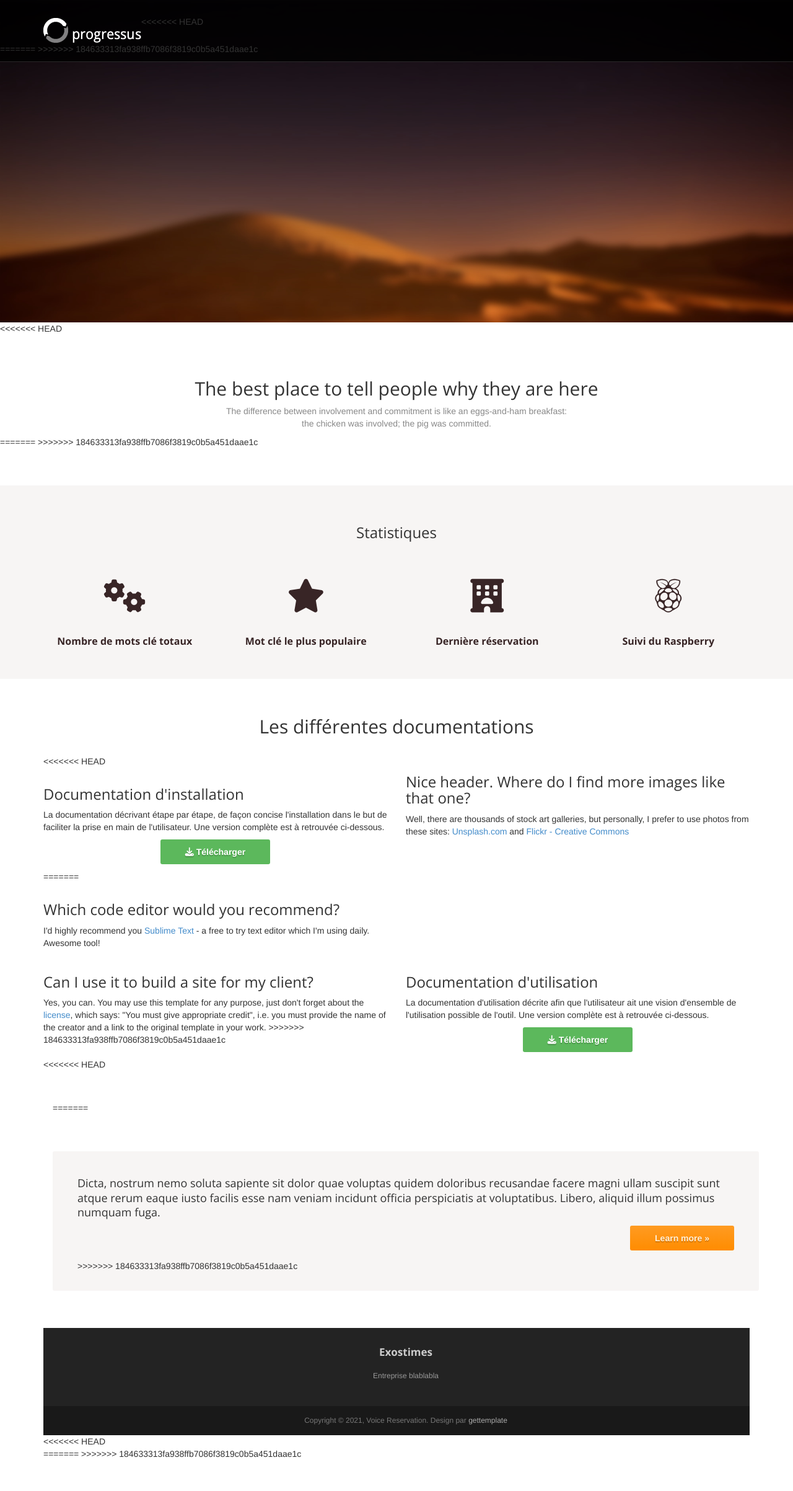
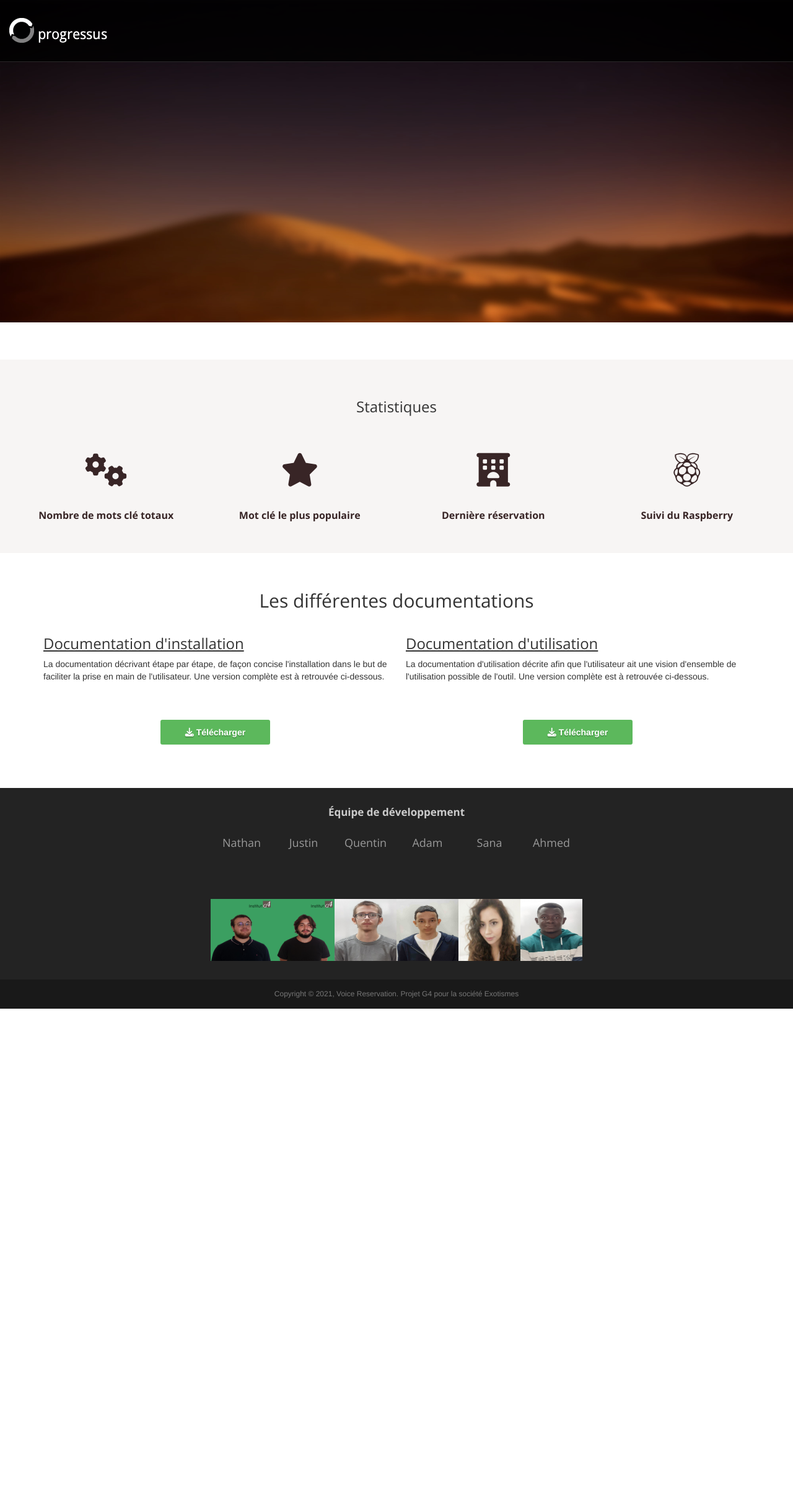
Before and after one commit to aikozz/cercle_projet, a PHP site: page / in a window 1280 px wide. Shown: the whole page at 62% size. After the commit the page ends 1627 px from the top, so only its background shows below. Run offline with PHP 8.4, Linux system fonts and the light colour scheme; some libraries are stand-ins or nearby versions.

Commit message:
edit footer, added photos

```diff
--- a/assets/css/main.css
+++ b/assets/css/main.css
@@ -1,5 +1,5 @@
 /* Header */
-#head { background:#181015 url( ../images/bg_header.jpg) no-repeat; background-size: cover; min-height:520px; text-align: center; padding-top:240px; color:white; font-family:"Open sans", Helvetica, Arial; font-weight:300; }
+#head { background:#181015 url( ../cercle_projet/assets/images/bg_header.jpg) no-repeat; background-size: cover; min-height:520px; text-align: center; padding-top:240px; color:white; font-family:"Open sans", Helvetica, Arial; font-weight:300; }
 #head.secondary { height:100px; min-height: 100px; padding-top:0px; }
 	#head .lead { font-family:"Open sans", Helvetica, Arial; font-size:44px; margin-bottom:6px; color:white; line-height:1.15em; }
 	#head .tagline { color:rgba(255,255,255,0.75); margin-bottom:25px; }
@@ -80,3 +80,15 @@ img.pull-left { margin-right: 10px; }
 
 	.widget-simplenav { margin-left:-5px; }
 	.widget-simplenav a{ margin:0 5px; }
+
+	 .container{
+		display: flex;
+		flex-flow: row wrap;
+		justify-content: center;
+		align-content: center;
+		align-items: center;
+	  }
+	  .inside{
+		height:100px;
+		width:100px;
+	  }
--- a/index.php
+++ b/index.php
@@ -29,15 +29,11 @@
 <body class="home">
 	<!-- Fixed navbar -->
 	<div class="navbar navbar-inverse navbar-fixed-top headroom">
-		<div class="container">
+		<div class="containerHeader">
 			<div class="navbar-header">
-				<a class="navbar-brand" href="index.html"><img src="assets/images/logo.png" alt="Progressus HTML5 template"></a>
+				<a class="navbar-brand" href="index.html"><img src="../cercle_projet/assets/images/logo.png"></a>
 			</div>
-<<<<<<< HEAD
 
-			</div><!--/.nav-collapse -->
-=======
->>>>>>> 184633313fa938ffb7086f3819c0b5a451daae1c
 		</div>
 	</div>
 	<!-- /.navbar -->
@@ -52,24 +48,9 @@
 		</div>
 	</header>
 	<!-- /Header -->
-<<<<<<< HEAD
-	<!-- Intro -->
-	<div class="container text-center">
-		<br> <br>
-		<h2 class="thin">The best place to tell people why they are here</h2>
-		<p class="text-muted">
-			The difference between involvement and commitment is like an eggs-and-ham breakfast:<br>
-			the chicken was involved; the pig was committed.
-		</p>
-	</div>
-	<!-- /Intro-->
-
-=======
-
->>>>>>> 184633313fa938ffb7086f3819c0b5a451daae1c
 	<!-- Highlights - jumbotron -->
 	<div class="jumbotron top-space">
-		<div class="container">
+		<div class="containerStat">
 
 			<h3 class="text-center thin">Statistiques</h3>
 
@@ -117,72 +98,26 @@
 
 	<!-- container -->
 	<div class="container">
-
 		<h2 class="text-center top-space">Les différentes documentations</h2>
 		<br>
-
 		<div class="row">
 			<div class="col-sm-6">
-<<<<<<< HEAD
-				<h3>Documentation d'installation</h3>
+				<h3><u>Documentation d'installation</u></h3>
 				<p>La documentation décrivant étape par étape, de façon concise l'installation dans le but de faciliter la prise en main
 					de l'utilisateur.
 					Une version complète est à retrouvée ci-dessous.
-					<p class="text-center"><a class="btn btn-success btn-large"><i class="fa fa-download" aria-hidden="true"></i> Télécharger</a></p>
-=======
-				<h3>Which code editor would you recommend?</h3>
-				<p>I'd highly recommend you <a href="http://www.sublimetext.com/">Sublime Text</a> - a free to try text editor which I'm using daily. Awesome tool!</p>
-			</div>
-			<div class="col-sm-6">
-				<h3>Nice header. Where do I find more images like that one?</h3>
-				<p>
-					Well, there are thousands of stock art galleries, but personally,
-					I prefer to use photos from these sites: <a href="http://unsplash.com">Unsplash.com</a>
-					and <a href="http://www.flickr.com/creativecommons/by-2.0/tags/">Flickr - Creative Commons</a></p>
-			</div>
-		</div> <!-- /row -->
-
-		<div class="row">
-			<div class="col-sm-6">
-				<h3>Can I use it to build a site for my client?</h3>
-				<p>
-					Yes, you can. You may use this template for any purpose, just don't forget about the <a href="http://creativecommons.org/licenses/by/3.0/">license</a>,
-					which says: "You must give appropriate credit", i.e. you must provide the name of the creator and a link to the original template in your work.
->>>>>>> 184633313fa938ffb7086f3819c0b5a451daae1c
+				<p class="text-center top-space"><a class="btn btn-success btn-large"><i class="fa fa-download" aria-hidden="true"></i> Télécharger</a></p>
 				</p>
 			</div>
 			<div class="col-sm-6">
-				<h3>Documentation d'utilisation</h3>
+				<h3><u>Documentation d'utilisation</u></h3>
 				<p>La documentation d'utilisation décrite afin que l'utilisateur ait une vision d'ensemble de l'utilisation possible de l'outil.
 					Une version complète est à retrouvée ci-dessous.
-					<p class="text-center"><a class="btn btn-success btn-large"><i class="fa fa-download" aria-hidden="true"></i> Télécharger</a></p>
+				<p class="text-center top-space"><a class="btn btn-success btn-large"><i class="fa fa-download" aria-hidden="true"></i> Télécharger</a></p>
 
 				</p>
 			</div>
 		</div> <!-- /row -->
-<<<<<<< HEAD
-			<!-- /container -->
-
-	<!-- Social links. @TODO: replace by link/instructions in template -->
-	<section id="social">
-		<div class="container">
-			<div class="wrapper clearfix">
-				<!-- AddThis Button BEGIN -->
-				<div class="addthis_toolbox addthis_default_style">
-				<a class="addthis_button_facebook_like" fb:like:layout="button_count"></a>
-				<a class="addthis_button_tweet"></a>
-				<a class="addthis_button_linkedin_counter"></a>
-				<a class="addthis_button_google_plusone" g:plusone:size="medium"></a>
-				</div>
-				<!-- AddThis Button END -->
-			</div>
-=======
-
-		<div class="jumbotron top-space">
-			<h4>Dicta, nostrum nemo soluta sapiente sit dolor quae voluptas quidem doloribus recusandae facere magni ullam suscipit sunt atque rerum eaque iusto facilis esse nam veniam incidunt officia perspiciatis at voluptatibus. Libero, aliquid illum possimus numquam fuga.</h4>
-			<p class="text-right"><a class="btn btn-primary btn-large">Learn more »</a></p>
->>>>>>> 184633313fa938ffb7086f3819c0b5a451daae1c
-		</div>
 	</div> <!-- /container -->
 
 	<footer id="footer" class="top-space">
@@ -190,14 +125,48 @@
 		<div class="footer1">
 			<div class="container">
 				<div class="row">
-
 					<div class="col-md-12 widget text-center">
-						<h3 class="widget-title">Exostimes</h3>
-						<div class="widget-body">
-							<p>Entreprise blablabla</p>
-						</div>
+						<h3 class="widget-title">Équipe de développement</h3>
+						<!-- <div class="widget-body"> !-->
+						<section class="container">
+							<div class="mx-5">
+								<section class="inside">
+									<h4>Nathan</h4>
+								</section>
+								<img src="../cercle_projet/assets/images/nathan.jpg" width="100" height="100">
+							</div>
+							<div class="imgs mx-2">
+								<section class="inside">
+									<h4>Justin</h4>
+								</section>
+								<img src="../cercle_projet/assets/images/justin.jpg" width="100" height="100">
+							</div>
+							<div class="imgs">
+								<section class="inside">
+									<h4>Quentin</h4>
+								</section>
+								<img src="../cercle_projet/assets/images/quentin.jpg" width="100" height="100">
+							</div>
+							<div class="imgs">
+								<section class="inside">
+									<h4>Adam</h4>
+								</section>
+								<img src="../cercle_projet/assets/images/adam.jpg" width="100" height="100">
+							</div>
+							<div class="imgs">
+								<section class="inside">
+									<h4>Sana</h4>
+								</section>
+								<img src="../cercle_projet/assets/images/sana.jpg" width="100" height="100">
+							</div>
+							<div class="imgs">
+								<section class="inside">
+									<h4>Ahmed</h4>
+								</section>
+								<img src="../cercle_projet/assets/images/ahmed.jpg" width="100" height="100">
+							</div>
+						</section>
 					</div>
-
 				</div>
 				<!-- /row of widgets -->
 			</div>
@@ -210,7 +179,7 @@
 					<div class="col-md-12 widget">
 						<div class="widget-body">
 							<p class="text-center">
-								Copyright &copy; 2021, Voice Reservation. Design par <a href="http://gettemplate.com/" rel="designer">gettemplate</a>
+								Copyright &copy; 2021, Voice Reservation. Projet G4 pour la société Exotismes</a>
 							</p>
 						</div>
 					</div>
@@ -220,18 +189,20 @@
 			</div>
 		</div>
 
-<<<<<<< HEAD
-	</footer>
-=======
 	</footer>
 
->>>>>>> 184633313fa938ffb7086f3819c0b5a451daae1c
 	<!-- JavaScript libs are placed at the end of the document so the pages load faster -->
 	<script src="http://ajax.googleapis.com/ajax/libs/jquery/1.10.2/jquery.min.js"></script>
 	<script src="http://netdna.bootstrapcdn.com/bootstrap/3.0.0/js/bootstrap.min.js"></script>
 	<script src="assets/js/headroom.min.js"></script>
 	<script src="assets/js/jQuery.headroom.min.js"></script>
 	<script src="assets/js/template.js"></script>
+
+	<!-- <script type="text/javascript">
+		var xmlhttp = new XMLHttpRequest();
+		xmlhttp.onreadystatechange
+	</script> !-->
+
 </body>
 
 </html>
```
Also changed, not shown: assets/images/adam.jpg (added), assets/images/ahmed.jpg (added), assets/images/justin.jpg (added), assets/images/nathan.jpg (added), assets/images/quentin.jpg (added), assets/images/sana.jpg (added).
